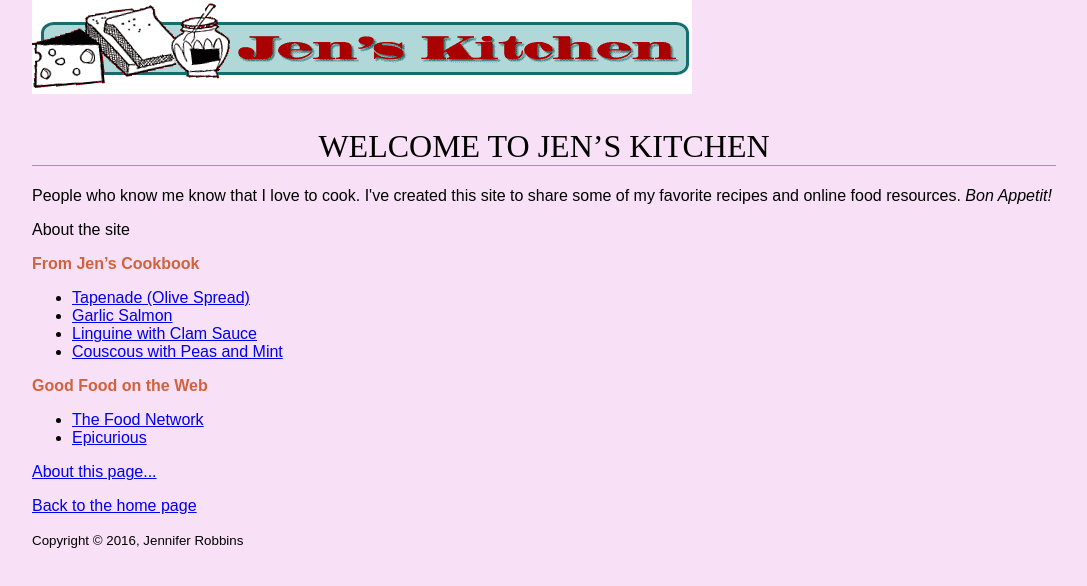
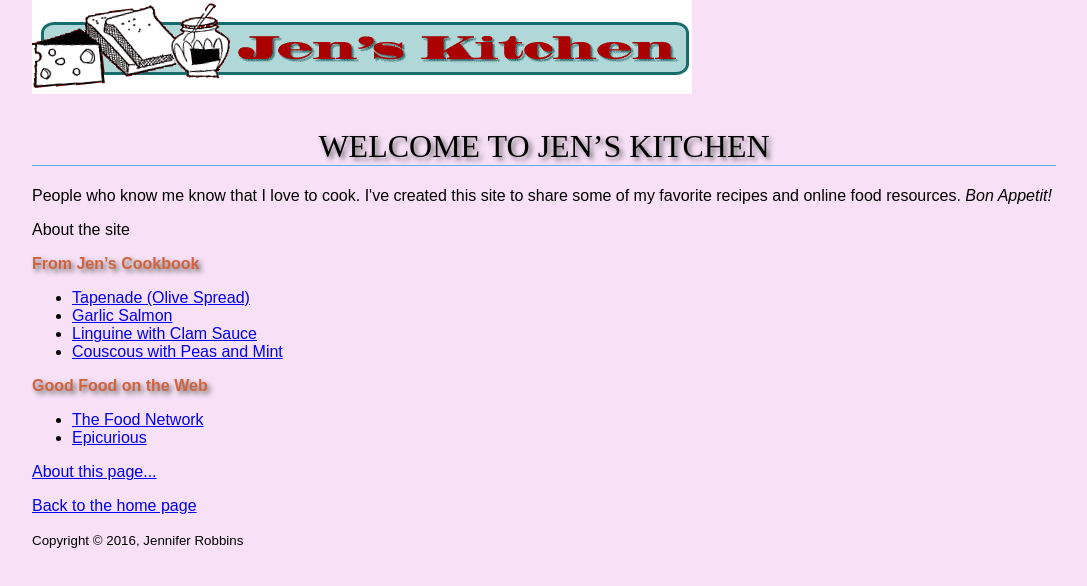
Before and after one commit to dejafern/fid, a plain HTML site: page blackgoose/jenskitchen.html in a window 1280 px wide. Shown: the whole page, without its empty margins (96-1183 px from the left). Drawn offline with Linux system fonts and the light colour scheme.

Commit message:
Update jenskitchen.html

```diff
--- a/blackgoose/jenskitchen.html
+++ b/blackgoose/jenskitchen.html
@@ -21,10 +21,12 @@ h1 {
    text-transform: uppercase;
    border-bottom: 1px solid #57b1dc;
    margin-top:30px;
+   text-shadow: 3px 3px 5px dimgray;
 }
 h2 {
    color: #d1633c;
    font-size: 1em;
+    text-shadow: 3px 3px 5px dimgray;
 }
 </style>
 </style>
```
